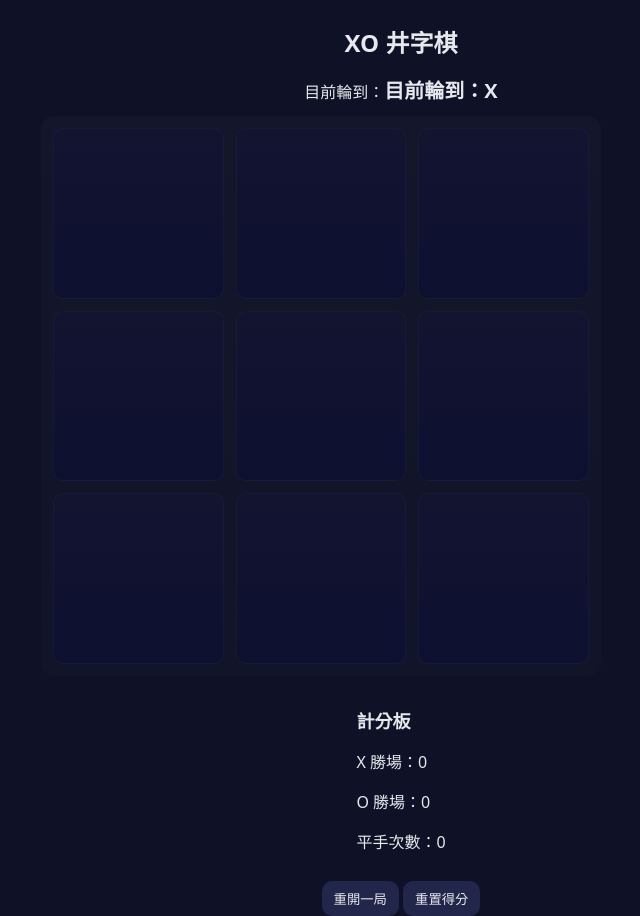
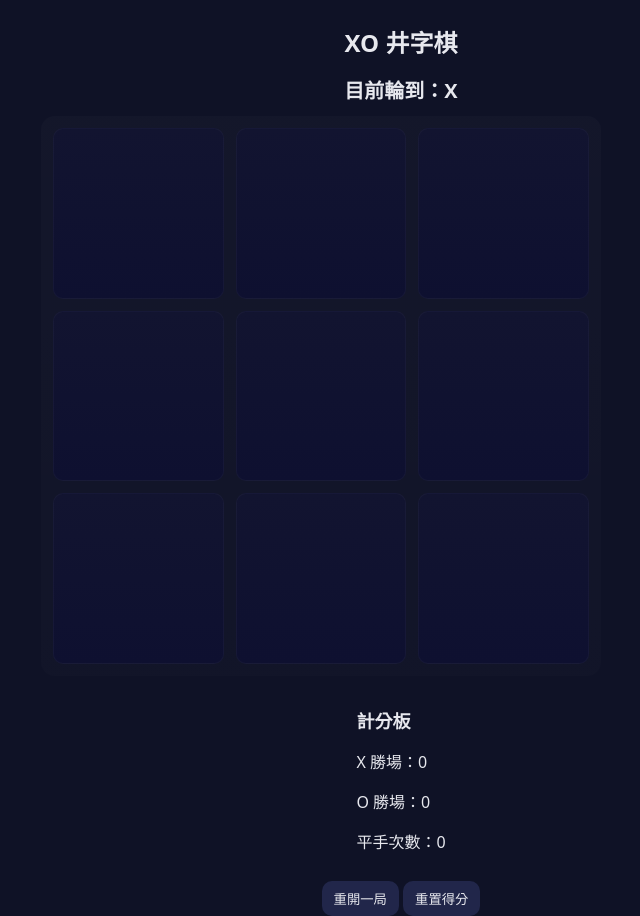
Before and after one commit to alfred20060819-eng/1132943---HW08, a plain HTML site: page index.html in a window 1280 px wide. Shown: the whole page, without its empty margins (239-879 px from the left). Drawn offline with Linux system fonts and the light colour scheme.

Commit message:
Add files via upload

```diff
--- a/index.html
+++ b/index.html
@@ -10,7 +10,7 @@
         <main class="container">
             <h1>XO 井字棋</h1>
             <div class="status">
-                <span>目前輪到：<strong id="turn">X</strong></span>
+                <span><strong id="turn">X</strong></span>
                 <span id="state"></span>
             </div>
             <!-- 棋盤容器 (9 格) -->
```
